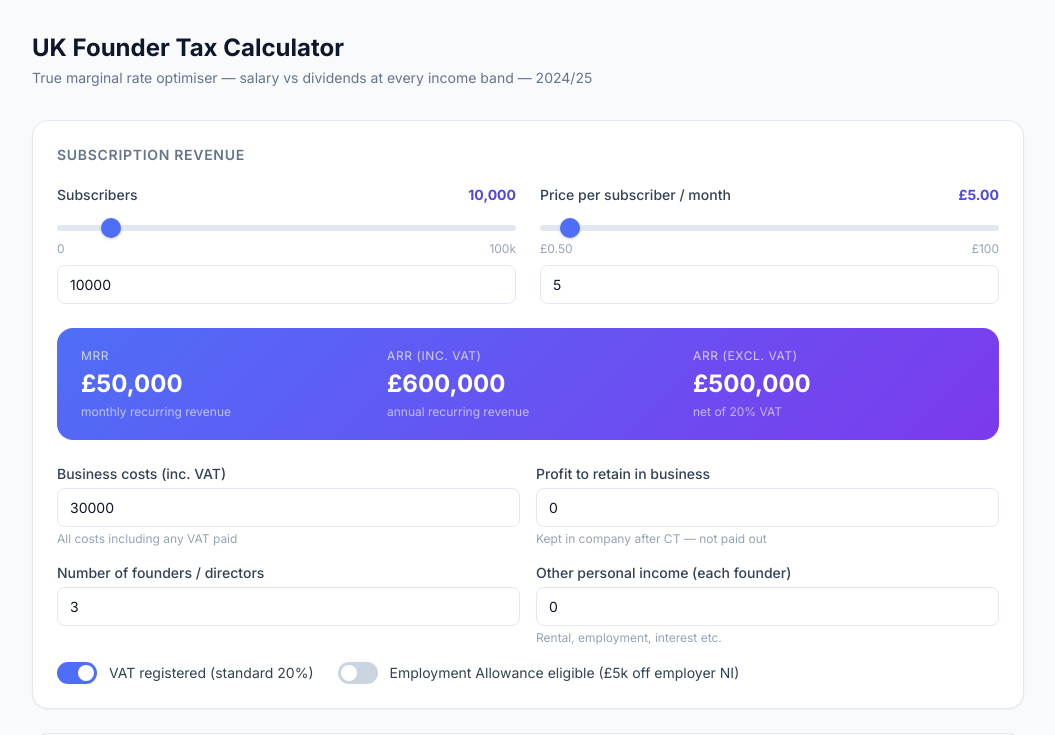
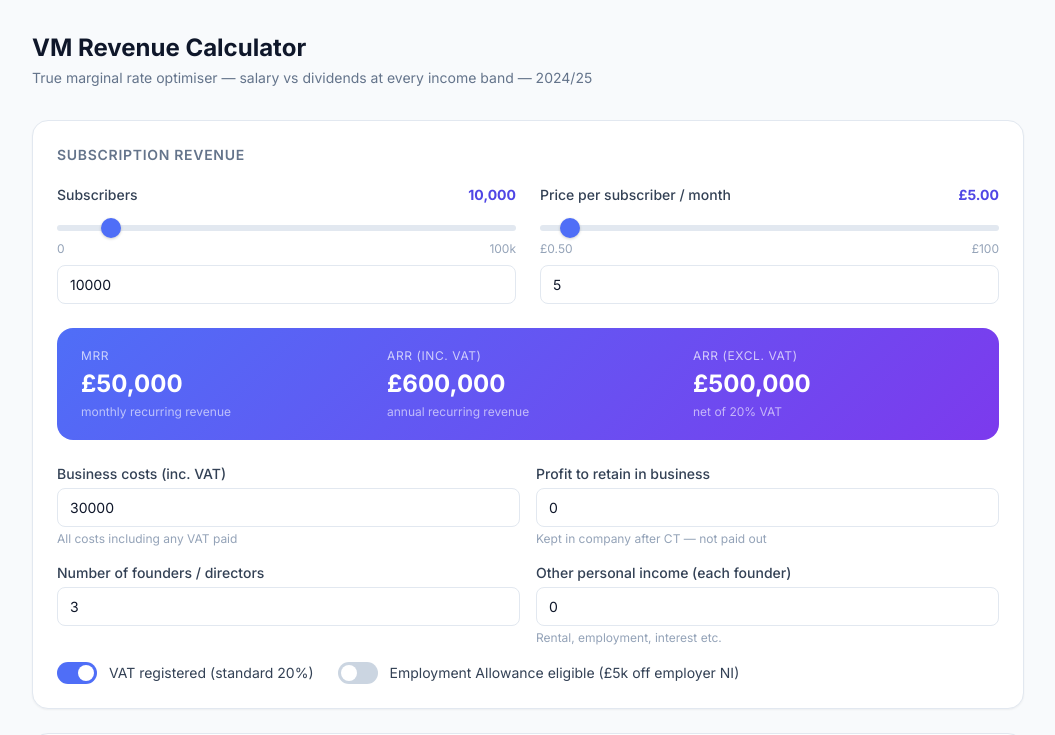
Before and after one commit to willholsten/revenue-calculator, a plain HTML site: page index.html in a window 1280 px wide. Shown: the top 735 px of the page, without its empty margins (112-1167 px from the left). Drawn offline with nearby package versions, Linux system fonts and the light colour scheme.

Commit message:
Rename to VM Revenue Calculator

```diff
--- a/index.html
+++ b/index.html
@@ -32,7 +32,7 @@
 <div class="max-w-5xl mx-auto px-4 py-8">
 
   <div class="mb-8">
-    <h1 class="text-2xl font-bold text-slate-900">UK Founder Tax Calculator</h1>
+    <h1 class="text-2xl font-bold text-slate-900">VM Revenue Calculator</h1>
     <p class="text-slate-500 text-sm mt-1">True marginal rate optimiser — salary vs dividends at every income band — 2024/25</p>
   </div>
 
```
